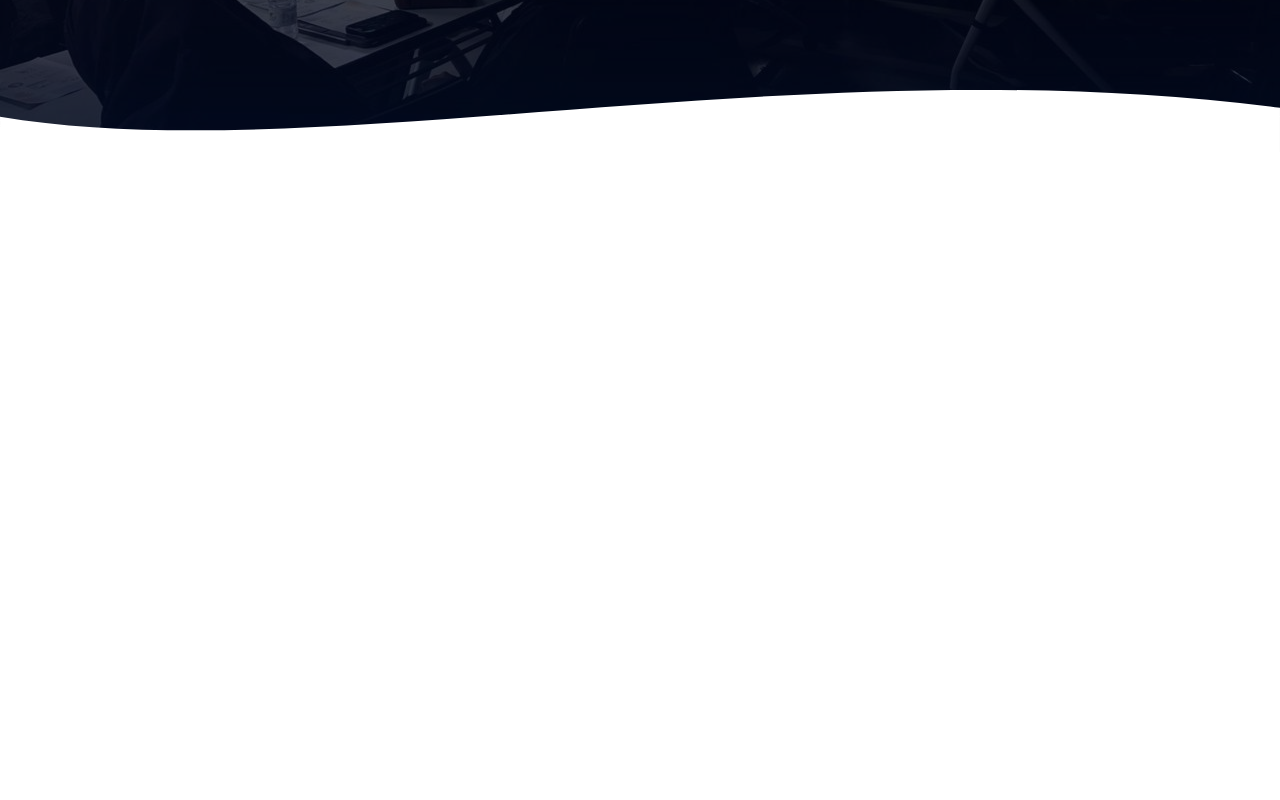
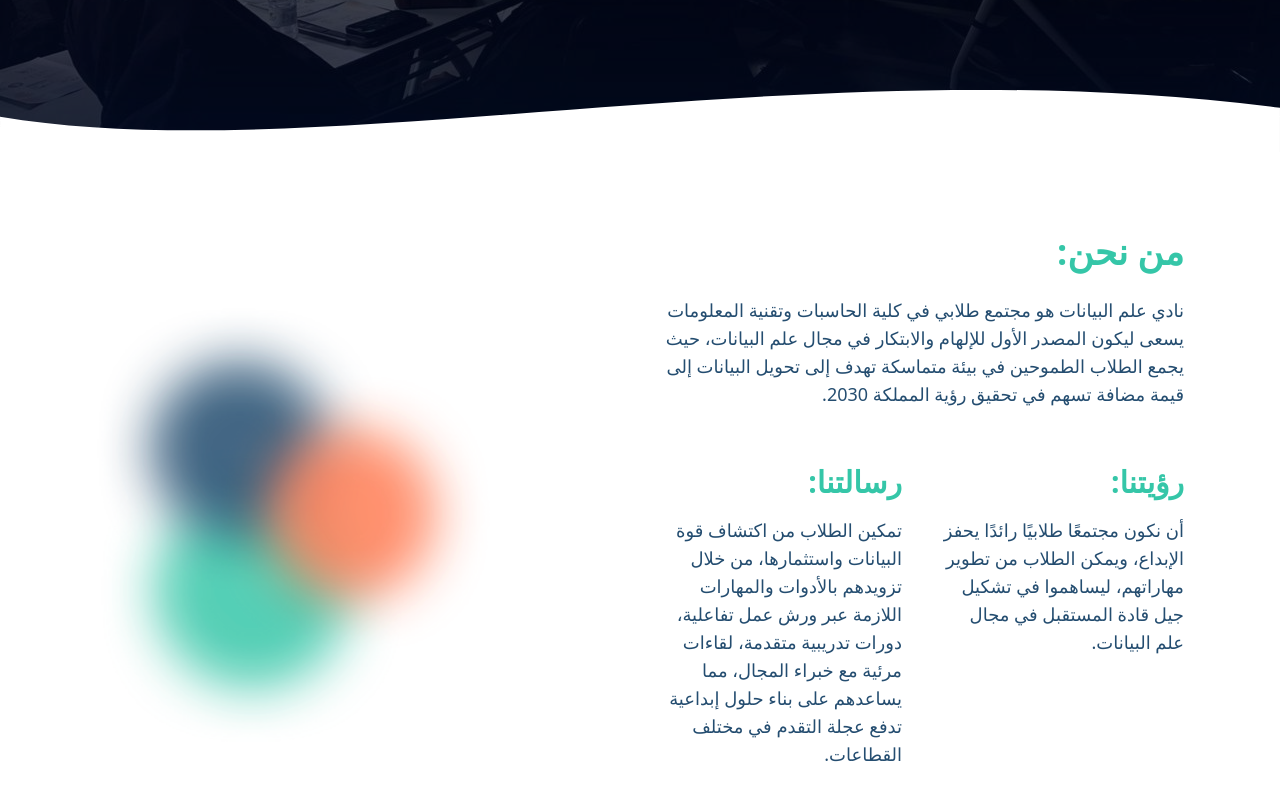
Before and after one commit to Ahmed-log11/dsc-website, a React (Vite) app: page / in a window 1280 px wide. Shown: the part 648-1448 px from the top of the page. Before the commit the page ends 800 px from the top, so only its background shows below. Built offline with nearby package versions, Linux system fonts and the light colour scheme.

Commit message:
Updated the about section with its contents and added an image to the assets file also added the translations for the about section in the i18n.js file

```diff
--- a/package.json
+++ b/package.json
@@ -13,7 +13,8 @@
     "i18next": "^25.6.3",
     "react": "^19.2.0",
     "react-dom": "^19.2.0",
-    "react-i18next": "^16.3.5"
+    "react-i18next": "^16.3.5",
+    "react-icons": "^5.5.0"
   },
   "devDependencies": {
     "@eslint/js": "^9.39.1",
--- a/src/App.jsx
+++ b/src/App.jsx
@@ -1,12 +1,14 @@
 // src/App.jsx
 import Navbar from "./components/Navbar";
 import Herosection from "./components/Herosection";
+import AboutSection from "./components/AboutSection";
 
 export default function App() {
   return (
     <div className="min-h-screen bg-slate-900">
       <Navbar />
       <Herosection />
+      <AboutSection />
     </div>
   );
 }
--- /dev/null
+++ b/src/components/AboutSection.jsx
@@ -0,0 +1,82 @@
+import { useTranslation } from "react-i18next";
+import abstractLogo from "../assets/abstract_logo.png";
+
+export default function AboutSection() {
+  const { t, i18n } = useTranslation();
+  const isArabic = i18n.language === "ar";
+
+  return (
+    <section id="about" className="bg-white py-12 sm:py-16 lg:py-20">
+      <div className="max-w-6xl mx-auto px-4 sm:px-6 lg:px-8">
+        <div className="grid grid-cols-1 lg:grid-cols-2 gap-10 items-center">
+
+          {/* Abstract logo */}
+          <div className="hidden min-[600px]:flex justify-center lg:justify-start">
+            <img
+              src={abstractLogo}
+              alt=""
+              aria-hidden="true"
+              className="w-[380px] lg:w-[420px] opacity-90"
+            />
+          </div>
+
+          {/* Content */}
+          <div
+            dir={isArabic ? "rtl" : "ltr"}
+            className={isArabic ? "text-right" : "text-left"}
+          >
+            {/* Title */}
+            <h2
+              className="text-[#35C6A8] font-bold mb-4 sm:mb-6
+                           text-2xl sm:text-3xl lg:text-4xl"
+            >
+              {t("about.title")}
+            </h2>
+
+            {/* Description */}
+            <p
+              className="text-[#0C3A60]/90 leading-7 sm:leading-8 mb-10 sm:mb-14 max-w-xl
+                          text-sm sm:text-base lg:text-lg"
+            >
+              {t("about.desc")}
+            </p>
+
+            <div className="grid grid-cols-1 md:grid-cols-2 gap-8 lg:gap-10">
+              {/* Vision */}
+              <div>
+                <h3
+                  className="text-[#35C6A8] font-bold mb-3 sm:mb-4
+                               text-xl sm:text-2xl lg:text-3xl"
+                >
+                  {t("about.visionTitle")}
+                </h3>
+                <p
+                  className="text-[#0C3A60]/90 leading-7 sm:leading-8
+                              text-sm sm:text-base lg:text-lg"
+                >
+                  {t("about.visionText")}
+                </p>
+              </div>
+
+              {/* Mission */}
+              <div>
+                <h3
+                  className="text-[#35C6A8] font-bold mb-3 sm:mb-4
+                               text-xl sm:text-2xl lg:text-3xl"
+                >
+                  {t("about.missionTitle")}
+                </h3>
+                <p
+                  className="text-[#0C3A60]/90 leading-7 sm:leading-8
+                              text-sm sm:text-base lg:text-lg"
+                >
+                  {t("about.missionText")}
+                </p>
+              </div>
+            </div>
+          </div>
+        </div>
+      </div>
+    </section>
+  );
+}
--- a/src/i18n.js
+++ b/src/i18n.js
@@ -25,7 +25,18 @@ i18n.use(initReactI18next).init({
         },
         hero: {
           title: "Welcome to the official website of the Data Science Club",
-          subtitle: "A student community for learning and practicing data science.",
+          subtitle:
+            "A student community for learning and practicing data science.",
+        },
+        about: {
+          title: "Who We Are",
+          desc: "The Data Science Club is a student community at the Faculty of Computing and IT, aiming to be a leading source of inspiration and innovation in data science. It brings together ambitious students in a collaborative environment to transform data into value aligned with Saudi Vision 2030.",
+          visionTitle: "Our Vision",
+          visionText:
+            "To be a leading student community that fosters creativity, empowers students to develop their skills, and shapes future leaders in data science.",
+          missionTitle: "Our Mission",
+          missionText:
+            "Empowering students to explore the power of data through hands-on workshops, advanced training, and expert-led sessions to build innovative solutions across various sectors.",
         },
       },
     },
@@ -44,6 +55,17 @@ i18n.use(initReactI18next).init({
           title: "مرحباً بكم بالموقع الرسمي لنادي علم البيانات",
           subtitle: "مجتمع طلابي لتعلّم وممارسة علم البيانات.",
         },
+
+        about: {
+          title: "من نحن:",
+          desc: "نادي علم البيانات هو مجتمع طلابي في كلية الحاسبات وتقنية المعلومات يسعى ليكون المصدر الأول للإلهام والابتكار في مجال علم البيانات، حيث يجمع الطلاب الطموحين في بيئة متماسكة تهدف إلى تحويل البيانات إلى قيمة مضافة تسهم في تحقيق رؤية المملكة 2030.",
+          visionTitle: "رؤيتنا:",
+          visionText:
+            "أن نكون مجتمعًا طلابيًا رائدًا يحفز الإبداع، ويمكن الطلاب من تطوير مهاراتهم، ليساهموا في تشكيل جيل قادة المستقبل في مجال علم البيانات.",
+          missionTitle: "رسالتنا:",
+          missionText:
+            "تمكين الطلاب من اكتشاف قوة البيانات واستثمارها، من خلال تزويدهم بالأدوات والمهارات اللازمة عبر ورش عمل تفاعلية، دورات تدريبية متقدمة، لقاءات مرئية مع خبراء المجال، مما يساعدهم على بناء حلول إبداعية تدفع عجلة التقدم في مختلف القطاعات.",
+        },
       },
     },
   },
```
Also changed, not shown: src/assets/abstract_logo.png (added), src/components/About.jsx (deleted), 1 other file (tests, documents, lock files or other folders).
